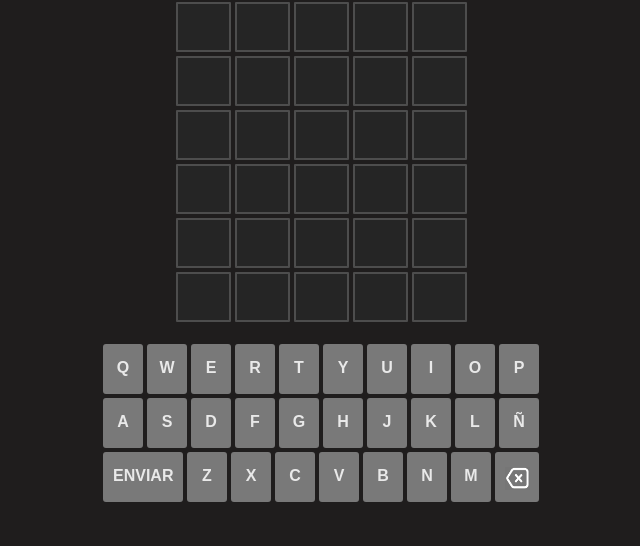
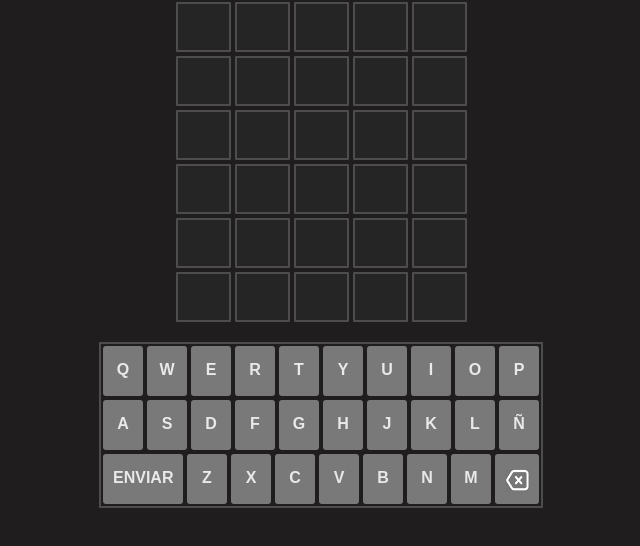
Before and after one commit to francoruiz27/francoruiz27.github.io, a plain HTML site: page index.html in a window 1280 px wide. Shown: the part 86-632 px from the top of the page, without its empty margins (319-959 px from the left). Drawn offline with Linux system fonts and the light colour scheme.

Commit message:
Update estilo.css

```diff
--- a/estilo.css
+++ b/estilo.css
@@ -6,6 +6,7 @@ body {
 #teclado {
     width:440px;
     overflow: hidden;
+    border: 2px solid rgb(77, 77, 77);
 }
 #letras>span {
     padding:15px 10px 10px 10px;
```
